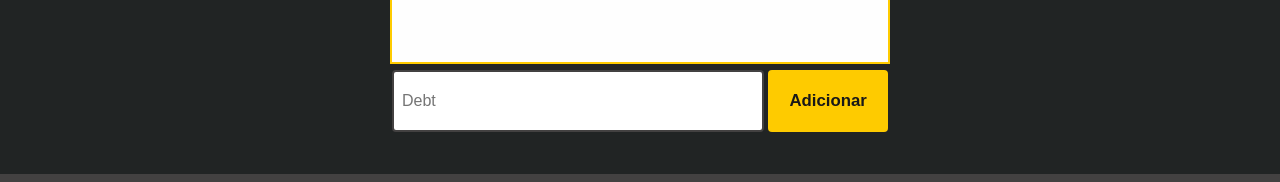
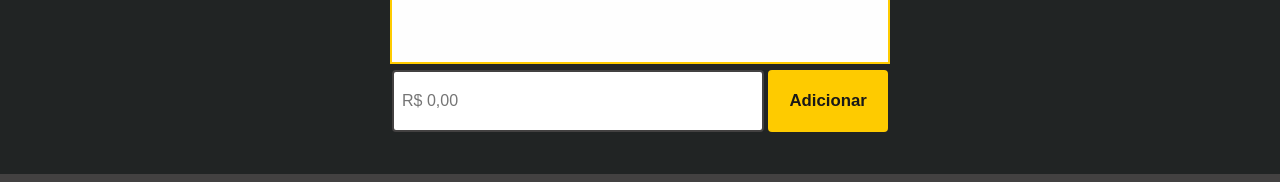
Before and after one commit to psdaniel/personal-finances-spa, a React app: page / in a window 1280 px wide. Shown: the part 576-758 px from the top of the page. Built offline with nearby package versions, Linux system fonts and the light colour scheme.

Commit message:
Create logic to handle currency values

```diff
--- a/package.json
+++ b/package.json
@@ -16,6 +16,7 @@
     "@types/node": "^15.0.1",
     "@types/react": "^17.0.4",
     "@types/react-dom": "^17.0.3",
+    "@types/react-text-mask": "^5.4.7",
     "@types/webpack": "^5.28.0",
     "@types/webpack-dev-server": "^3.11.3",
     "@typescript-eslint/eslint-plugin": "^4.22.0",
@@ -44,6 +45,7 @@
     "@material-ui/styles": "^4.11.4",
     "@types/jest": "^26.0.23",
     "react": "^17.0.2",
-    "react-dom": "^17.0.2"
+    "react-dom": "^17.0.2",
+    "react-text-mask": "^5.4.3"
   }
 }
--- a/src/components/input/input.tsx
+++ b/src/components/input/input.tsx
@@ -5,12 +5,14 @@ import {MainTheme} from '../../themes/main';
 interface InputProps {
     type: string;
     placeholder: string;
+    value: string;
     name: string;
     id: string;
     onChange?: (event: ChangeEvent<HTMLInputElement>) => void;
+    onFocus?: (event: React.FocusEvent<HTMLInputElement>) => void;
 }
 
-export const Input = ({type, placeholder, name, id, onChange}: InputProps) => {
+export const Input = ({type, placeholder, value, name, id, onChange, onFocus}: InputProps) => {
     const useStyles = makeStyles({
         inputStyle: {
             border: '2px solid',
@@ -38,9 +40,11 @@ export const Input = ({type, placeholder, name, id, onChange}: InputProps) => {
                 className={classes.inputStyle}
                 type={type}
                 placeholder={placeholder}
+                value={value}
                 name={name}
                 id={id}
                 onChange={onChange}
+                onFocus={onFocus}
             />
         </>
     );
--- a/src/domain/get-values/get-values.tsx
+++ b/src/domain/get-values/get-values.tsx
@@ -5,31 +5,44 @@ import {
     FinancesDataProvider,
     useFinancesData
 } from '../contexts/finances-context.ts/finances-context';
+import {getMoney, formatReal, formatCurrencyToLocaleString} from './get-values.utils';
 
 export const GetValues = () => {
-    const [financeValue, setFinanceValue] = useState<string>();
+    const [inputValue, setInputValue] = useState<string>('');
     const [data, setData] = useState({});
+
     const handleChange = (event: ChangeEvent<HTMLInputElement>) => {
-        setFinanceValue(event.target.value);
-        if (financeValue) {
-            const valueFormatted = Number(financeValue);
+        if (event.target.value === '') {
+            setInputValue('R$');
+        }
+        setInputValue(formatReal(getMoney(event.target.value)));
+    };
+
+    const handleFocus = () => {
+        console.log('teste');
+    };
+
+    const handleClick = (event: React.MouseEvent<HTMLButtonElement>) => {
+        if (inputValue) {
             setData({
                 data: {
-                    value: valueFormatted
+                    value: inputValue
                 }
             });
         }
     };
 
-    const handleClick = (event: React.MouseEvent<HTMLButtonElement>) => {
-        console.log(event);
-    };
-
-    console.log(data);
-
     return (
         <>
-            <Input type="input" placeholder="Debt" name="debt" id="debt" onChange={handleChange} />
+            <Input
+                type="input"
+                placeholder="R$ 0,00"
+                name="debt"
+                id="debt"
+                onChange={handleChange}
+                onFocus={handleFocus}
+                value={inputValue}
+            />
             <Button onClick={handleClick} />
         </>
     );
--- /dev/null
+++ b/src/domain/get-values/get-values.utils.ts
@@ -0,0 +1,14 @@
+export const getMoney = (string: string) => parseInt(string.replace(/[\D]+/g, ''));
+
+export const formatReal = (integer: number) => {
+    const tmp = integer + '';
+    const formattedTmp = tmp.replace(/([0-9]{2})$/g, ',$1');
+    if (formattedTmp.length > 6) {
+        return formattedTmp.replace(/([0-9]{3}),([0-9]{2}$)/g, '.$1,$2');
+    }
+
+    return formattedTmp;
+};
+
+export const formatCurrencyToLocaleString = (value: number) =>
+    value.toLocaleString('pt-br', {style: 'currency', currency: 'BRL'});
```
Also changed, not shown: 1 other file (tests, documents, lock files or other folders).
